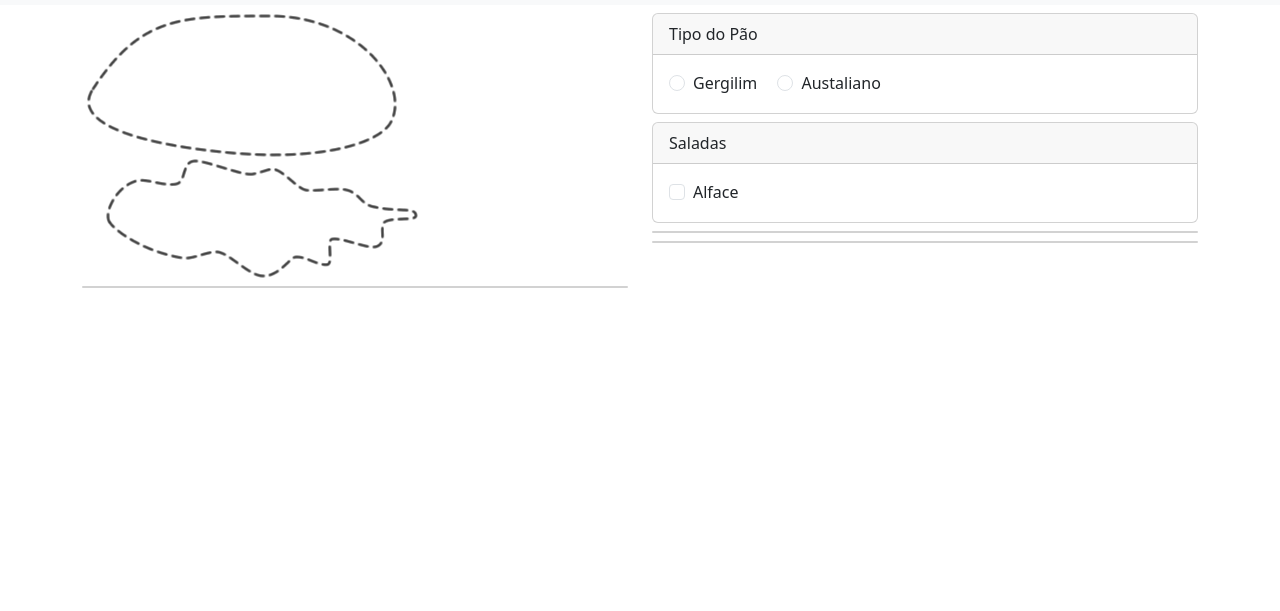
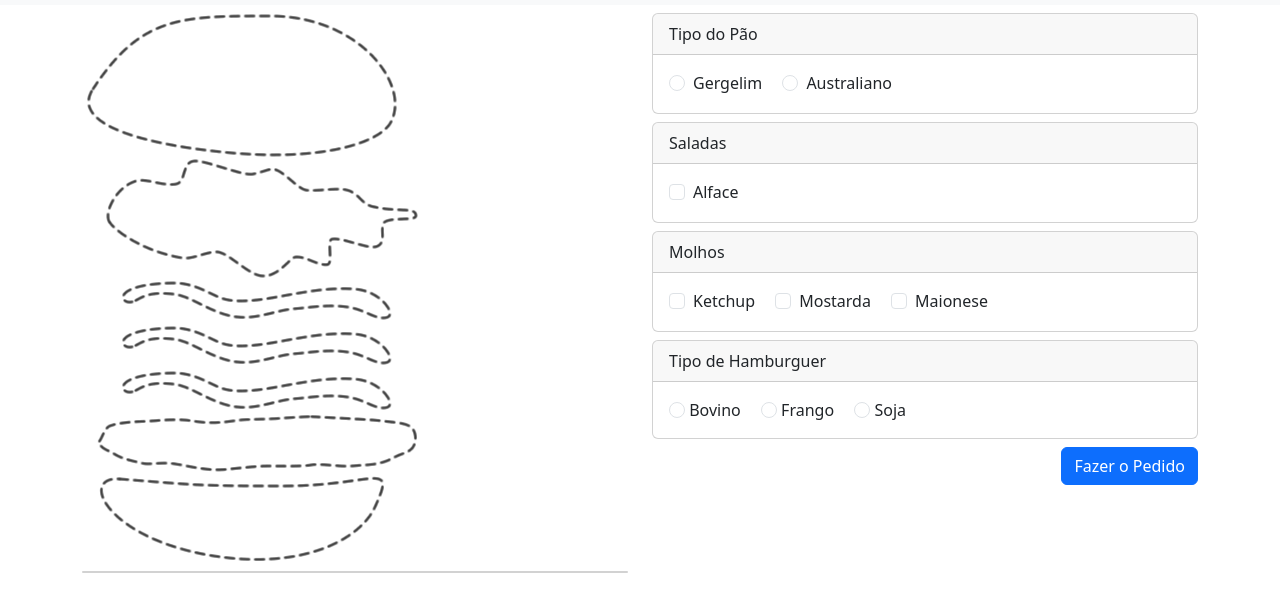
Before and after one commit to gabriellyls/montar-podrao, a plain HTML site: page index.html in a window 1280 px wide. Shown: the part 45-656 px from the top of the page. Drawn offline with nearby package versions, Linux system fonts and the light colour scheme.

Commit message:
atualização semi final

```diff
--- a/index.html
+++ b/index.html
@@ -37,6 +37,11 @@
                         <div class="col">
                             <img :src="pao[0]">
                             <img :src="alface">
+                            <img :src="ketchup">
+                            <img :src="mostarda">
+                            <img :src="maionese">
+                            <img :src="hamburguer">
+                            <img :src="pao[1]">
 
                         </div>
                     </div>
@@ -50,7 +55,6 @@
                             <div class="card">
 
                                 <!-- TITULO - Tipo do Pão -->
-
                                 <div class="card-header">
                                     Tipo do Pão
                                 </div>
@@ -58,19 +62,19 @@
                                 <div class="card-body">
 
                                     <div class="form-check form-check-inline">
-                                        <input type="radio" class="form-check-input" value="gergelim" v-model="inputTipoPao">
-                                        <label class="form-check-label">Gergilim</label>
-
+                                        <input type="radio" class="form-check-input" value="gergelim"
+                                            v-model="inputTipoPao">
+                                        <label class="form-check-label">Gergelim</label>
                                     </div>
 
                                     <div class="form-check form-check-inline">
-                                        <input type="radio" class="form-check-input" value="australiano" v-model="inputTipoPao">
-                                        <label class="form-check-label">Austaliano</label>
-
+                                        <input type="radio" class="form-check-input" value="australiano"
+                                            v-model="inputTipoPao">
+                                        <label class="form-check-label">Australiano</label>
                                     </div>
 
+
                                 </div>
-
                                 <!--Card Body Tipos de Pães -->
 
                             </div> <!-- fim card -->
@@ -86,12 +90,13 @@
                                 <div class="card-header"> Saladas </div>
 
                                 <!-- Card Body Alface -->
-                                 <div class="card-body">
+                                <div class="card-body">
                                     <div class="form-check">
-                                        <input type="checkbox" class="form-check-input" value="alface" v-model="inputSaladas">
-                                        <label class="form-checl-label">Alface</label>
+                                        <input type="checkbox" class="form-check-input" value="alface"
+                                            v-model="inputSaladas">
+                                        <label class="form-check-label"> Alface </label>
                                     </div>
-                                 </div>
+                                </div>
                             </div>
                         </div>
                     </div> <!-- FIM SALADA -->
@@ -102,9 +107,39 @@
                             <div class="card">
 
                                 <!-- Titulo Molhos -->
+                                <div class="card-header"> Molhos </div>
 
                                 <!-- Card Body Tipos de Molhos -->
+                                <div class="card-body">
 
+                                    <!-- ketchup -->
+                                    <div class="form-check form-check-inline">
+
+                                        <input type="checkbox" class="form-check-input" value="ketchup"
+                                            v-model="inputMolhos">
+                                        <label class="form-check-label"> Ketchup </label>
+
+                                    </div>
+
+                                    <!-- mostarda -->
+                                    <div class="form-check form-check-inline">
+
+                                        <input type="checkbox" class="form-check-input" value="mostarda"
+                                            v-model="inputMolhos">
+                                        <label class="form-check-label"> Mostarda </label>
+
+                                    </div>
+
+                                    <!-- maionese -->
+                                    <div class="form-check form-check-inline">
+
+                                        <input type="checkbox" class="form-check-input" value="maionese"
+                                            v-model="inputMolhos">
+                                        <label class="form-check-label"> Maionese </label>
+
+                                    </div>
+
+                                </div>
 
                             </div>
                         </div>
@@ -117,10 +152,29 @@
 
                                 <!-- TITULO - Tipos de Hamburguer -->
 
-
+                                <div class="card-header"> Tipo de Hamburguer </div>
 
                                 <!-- Card Body Tipos de Hamburguer -->
+                                <div class="card-body">
+                                    <div class="form check form-check-inline">
+                                        <input type="radio" class="form-check-input" value="bovino" v-model="inputHamburguer">
 
+                                        <label class="form-check-label"> Bovino </label>
+                                    </div>
+
+                                    <div class="form check form-check-inline">
+                                        <input type="radio" class="form-check-input" value="frango" v-model="inputHamburguer">
+
+                                        <label class="form-check-label"> Frango </label>
+                                    </div>
+
+                                    <div class="form check form-check-inline">
+                                        <input type="radio" class="form-check-input" value="soja" v-model="inputHamburguer">
+
+                                        <label class="form-check-label"> Soja </label>
+                                    </div>
+
+                                </div>
 
                             </div>
                         </div>
@@ -129,6 +183,13 @@
                     <!-- Fazer Pedido -->
                     <div class="row mt-2">
                         <!--     button    Fazer pedido    -->
+                             <div class="col d-flex justify-content-end">
+
+                                <button type="button" class="btn btn-primary">
+                                    Fazer o Pedido
+                                </button>
+
+                             </div>
                     </div>
                 </div> <!-- Fim col md -->
 
@@ -186,10 +247,10 @@
             el: '#app',
 
             data: {
-                inputTipoPao:'', // input radio = campro obrigatorio e alternativo
-                inputSaladas:[], // [] = checkbox = valor opcional
+                inputTipoPao: '', // input radio = campo obritagorio e alternativo
+                inputSaladas: [], //  [] = checkbox = valor opcional
                 inputMolhos: [],
-                inputHamburguer:'',
+                inputHamburguer: '',
                 etapa: 1,
             },
 
@@ -197,33 +258,62 @@
             computed: {
                 pao() {
                     //switch para radio
-                    switch(this.inputTipoPao) {
+                    switch (this.inputTipoPao) {
                         case 'gergelim':
-                            return['imagens/pao_gergelim_superior.png', 'imagens/pao_gergelim_inferior.png']
+                            return ['imagens/pao_gergelim_superior.png', 'imagens/pao_gergelim_inferior.png']
                         case 'australiano':
-                            return['imagens/pao_australiano_superior.png', 'imagens/pao_australiano_inferior.png']
-
+                            return ['imagens/pao_australiano_superior.png', 'imagens/pao_australiano_inferior.png']
                         default:
-                            return['imagens/padrao/pao_superior.png', 'imagens/pao_inferior.png']
+                            return ['imagens/padrao/pao_superior.png', 'imagens/padrao/pao_inferior.png']
                     }
                 },
-                alface(){
-                    if(this.inputSaladas.includes('alface')) {
+                alface() {
+                    if (this.inputSaladas.includes('alface')) {
                         return 'imagens/alface.png'
                     }
                     return 'imagens/padrao/alface.png'
-
                 },
+                ketchup(){
+                    if(this.inputMolhos.includes('ketchup')) {
+                        return 'imagens/ketchup.png'
+                    }
+                    return 'imagens/padrao/molho.png'
+                },
+                mostarda(){
+                    if(this.inputMolhos.includes('mostarda')) {
+                        return 'imagens/mostarda.png'
+                    }
+                    return 'imagens/padrao/molho.png'
+                },
+                maionese(){
+                    if(this.inputMolhos.includes('maionese')) {
+                        return 'imagens/maionese.png'
+                    }
+                    return 'imagens/padrao/molho.png'
+                },
+                hamburguer(){
+                    switch(this.inputHamburguer){
+                        case 'bovino':
+                            return 'imagens/bovino.png'
+                        case 'frango':
+                            return 'imagens/frango.png'
+                        case 'soja':
+                            return 'imagens/soja.png'
+                         default:
+                            return 'imagens/padrao/hamburguer.png'
+                    }
+                }
             },
             methods: {
-                FazerPedido() {
-                    if(this.inputTipoPao && this.inputHamburguer) {
-                        this.etapa = 2
-                    } else{
-                        alert('Você precisa selecionar no mínimo um pão e um hambunguer')
+                fazerPedido() {
+                    // se Pao e Carne definidos
+                    if (this.inputTipoPao && this.inputHamburguer) {
+                        this.etapa = 2  //avança p/ etapa fechar pedido
+                    } else {
+                        alert('Você precisa selecionar no mínimo um pão e um hamburguer')
                     }
                 }
-            }
+            },
 
 
         })
```
